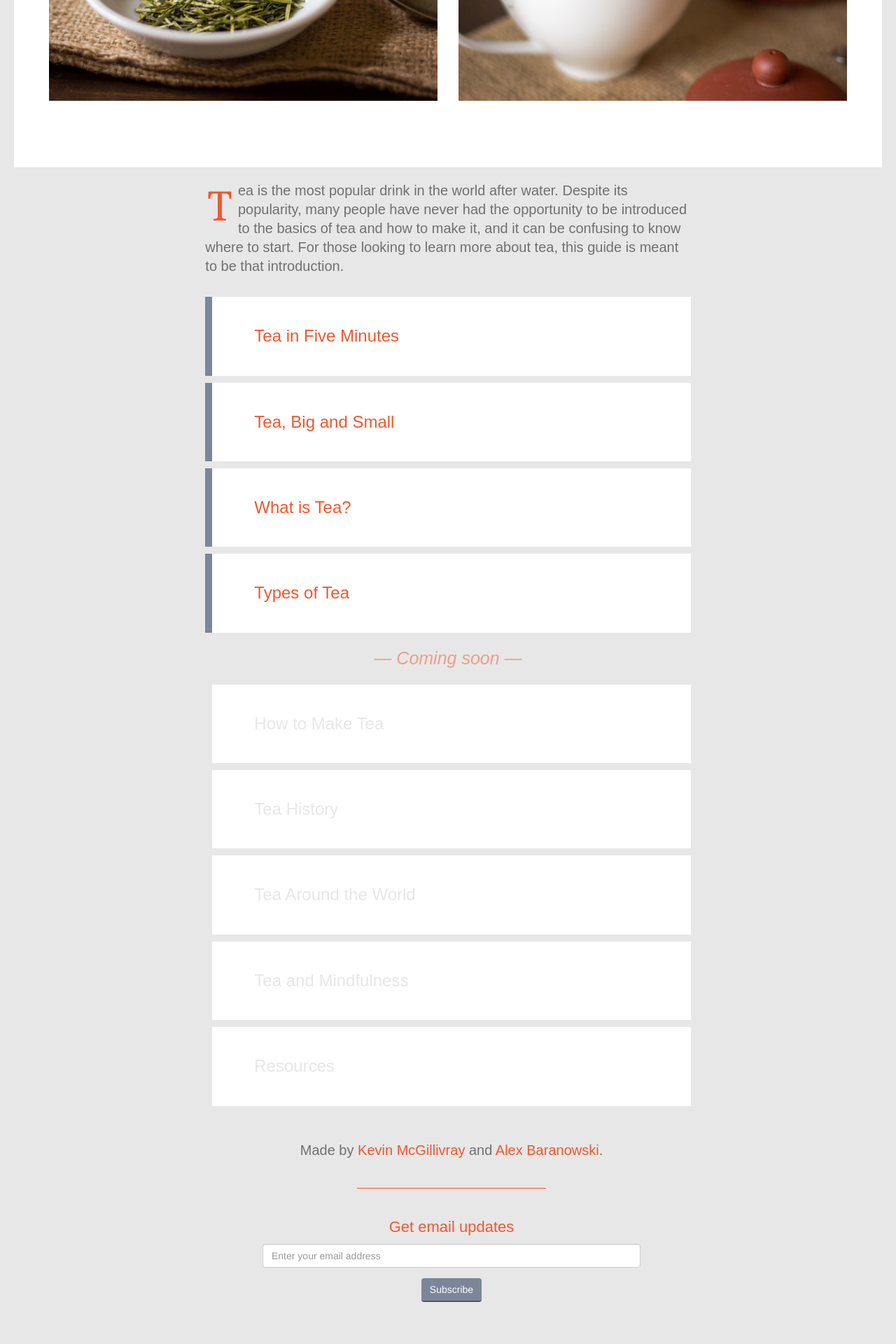
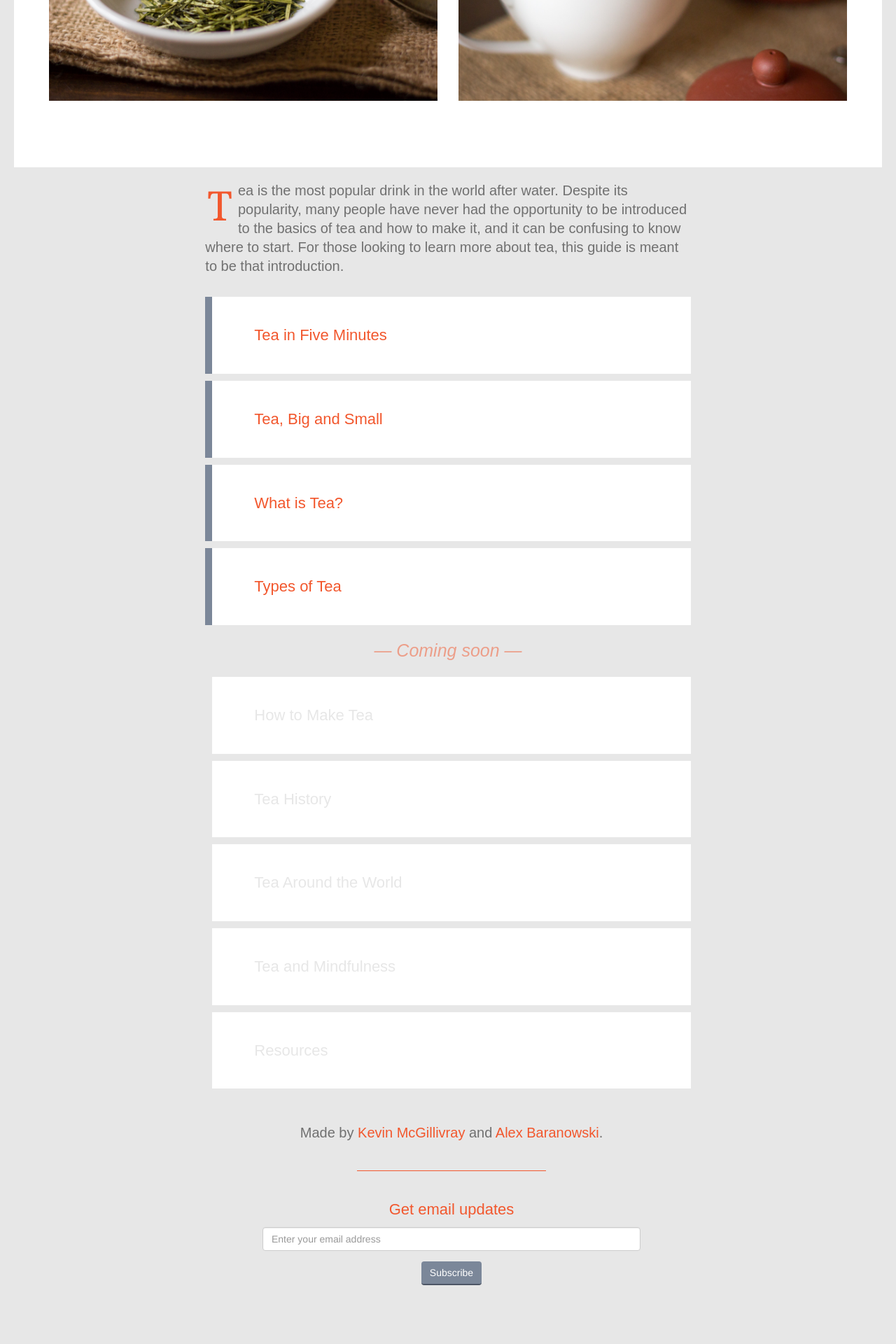
Before and after one commit to kmcgillivray/tea, a Jekyll site: the page built from index.md, in a window 1280 px wide. Shown: the part 1172-3092 px from the top of the page at 70% size. Built offline with Jekyll 4.4.1, drawn with Linux system fonts in a browser that asks for light colours; nearby versions of some CDN libraries; after the commit the page ends 3068 px from its top, so only the background shows below that.

Commit message:
Clean up home page markup

```diff
--- a/css/main.css
+++ b/css/main.css
@@ -187,6 +187,9 @@ hr {
   font-size: 2.2rem;
   color: #f2572d;
 }
+.cover h2 {
+  margin-top: 0;
+}
 
 /*
  * Table of Contents
@@ -195,8 +198,8 @@ hr {
 .table-of-contents {
   margin-top: 1.5rem;
 }
-.table-of-contents a h1,
-.table-of-contents h1 {
+.table-of-contents a h2,
+.table-of-contents h2 {
   width: 100%;
   margin-top: 0px;
   margin-bottom: 0px;
@@ -208,11 +211,11 @@ hr {
   border-left: 10px solid #7B8799;
   transition: .3s all;
 }
-.table-of-contents > h1 {
+.table-of-contents > h2 {
   color: #E7E7E7;
   border-left: 10px solid #E7E7E7;
 }
-.table-of-contents a h1:hover {
+.table-of-contents a h2:hover {
   background-color: rgba(255,255,255,.5);
   border-left: 10px solid #f2572d;
   transition: .3s all;
--- a/index.md
+++ b/index.md
@@ -6,7 +6,7 @@ description: "A mini guide to the world's favorite cup by Kevin McGillivray and
 <div class="cover">
   <div class="container">
     <h1 id="tea_guide">Tea Guide</h1>
-    <p class="lead">A mini guide to the world’s favorite cup</p>
+    <h2 class="lead">A mini guide to the world’s favorite cup</h2>
     <hr>
     <div class="row">
       <div class="col-sm-12"><img src="{{ site.baseurl }}/img/tea-1.jpg"></div>
@@ -20,18 +20,18 @@ description: "A mini guide to the world's favorite cup by Kevin McGillivray and
   <p><span class="drop-cap">T</span>ea is the most popular drink in the world after water. Despite its popularity, many people have never had the opportunity to be introduced to the basics of tea and how to make it, and it can be confusing to know where to start. For those looking to learn more about tea, this guide is meant to be that introduction.</p>
 
   <div class="table-of-contents">
-    <a href="/tea-in-five-minutes"><h1 id="tea_in_five_minutes">Tea in Five Minutes</h1></a>
-    <a href="/tea-big-and-small"><h1>Tea, Big and Small</h1></a>
-    <a href="/what-is-tea"><h1>What is Tea?</h1></a>
-    <a href="/types-of-tea"><h1 id="types_of_tea">Types of Tea</h1></a>
+    <a href="/tea-in-five-minutes"><h2 id="tea_in_five_minutes">Tea in Five Minutes</h2></a>
+    <a href="/tea-big-and-small"><h2>Tea, Big and Small</h2></a>
+    <a href="/what-is-tea"><h2>What is Tea?</h2></a>
+    <a href="/types-of-tea"><h2 id="types_of_tea">Types of Tea</h2></a>
 
     <div class="divider">— Coming soon —</div>
 
-    <h1 id="how_to_make_tea">How to Make Tea</h1>
-    <h1 id="tea_history">Tea History</h1>
-    <h1 id="tea_around_the_world">Tea Around the World</h1>
-    <h1 id="tea_and_mindfulness">Tea and Mindfulness</h1>
-    <h1 id="resources">Resources</h1>
+    <h2 id="how_to_make_tea">How to Make Tea</h2>
+    <h2 id="tea_history">Tea History</h2>
+    <h2 id="tea_around_the_world">Tea Around the World</h2>
+    <h2 id="tea_and_mindfulness">Tea and Mindfulness</h2>
+    <h2 id="resources">Resources</h2>
   </div>
 </div>
 
```
